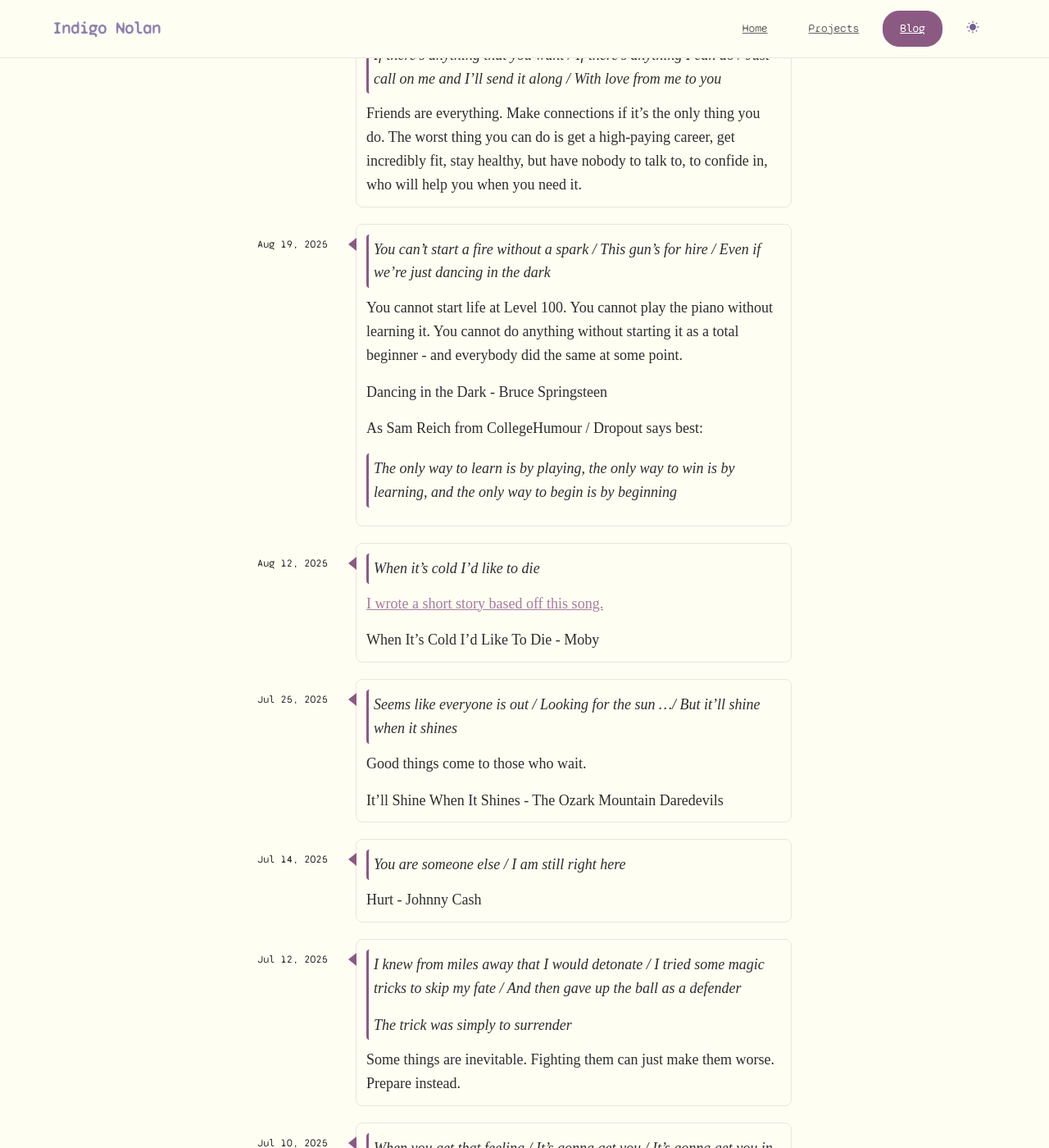
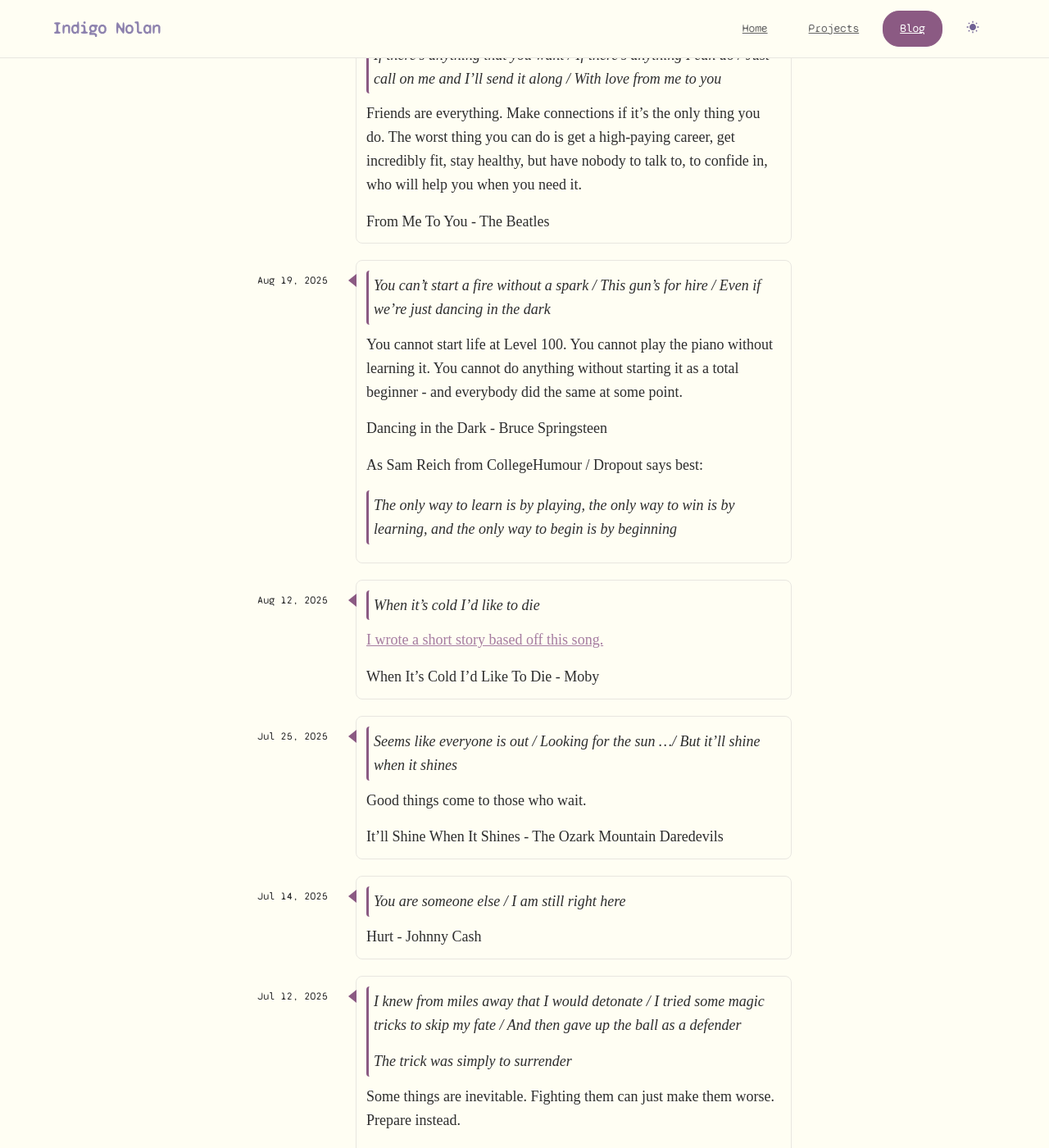
Before and after one commit to Lem0naise/website, a Jekyll site: the page built from thoughts.html, in a window 1280 px wide and 1400 px high, scrolled down 2050 px. Shown: the whole window at 82% size. Built offline with Jekyll 4.4.1, drawn with Linux system fonts in a browser that asks for light colours; some web fonts are replaced; some of the changed text lies outside the part shown.

Commit message:
add missing

```diff
--- a/_data/fragments.yml
+++ b/_data/fragments.yml
@@ -96,6 +96,8 @@
 
     Some things are inevitable. Fighting them can just make them worse. Prepare instead.
 
+    Letting Go - Angie McMahon
+
 
 - date: 2025-07-14 13:14:12
   content: |
@@ -138,6 +140,8 @@
     > If there's anything that you want / If there's anything I can do / Just call on me and I'll send it along / With love from me to you
 
     Friends are everything. Make connections if it's the only thing you do. The worst thing you can do is get a high-paying career, get incredibly fit, stay healthy, but have nobody to talk to, to confide in, who will help you when you need it.
+
+    From Me To You - The Beatles
 
 
 
```
